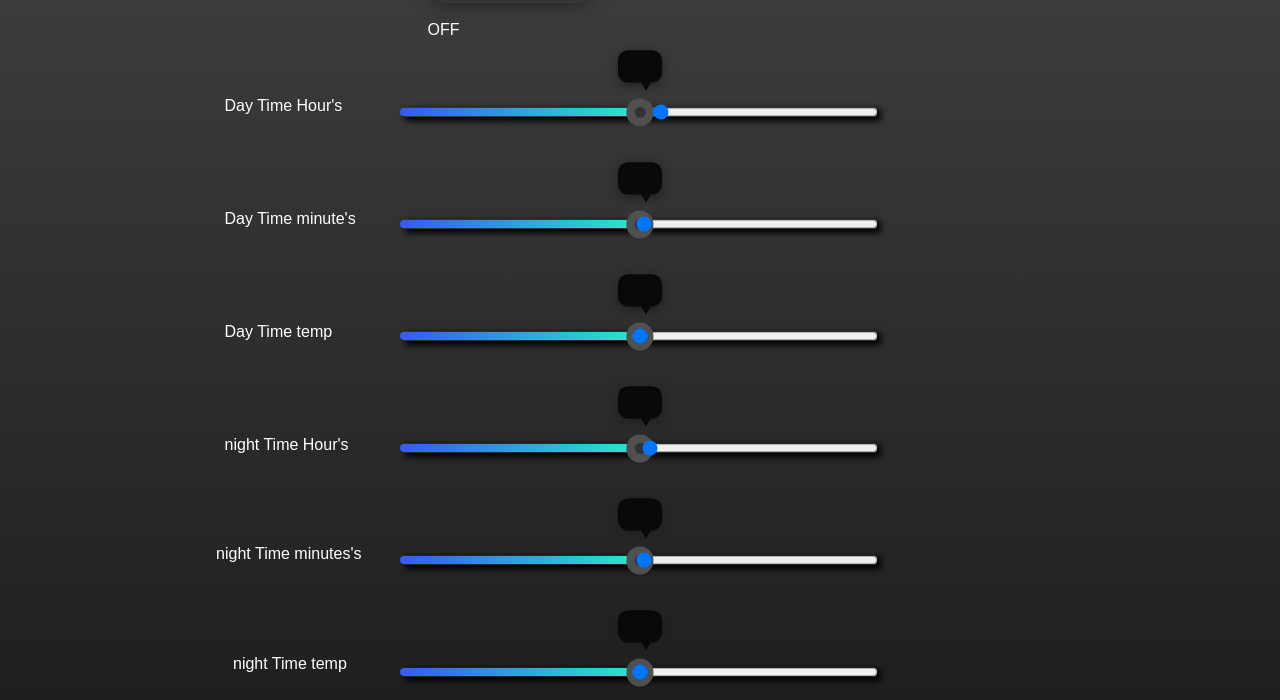
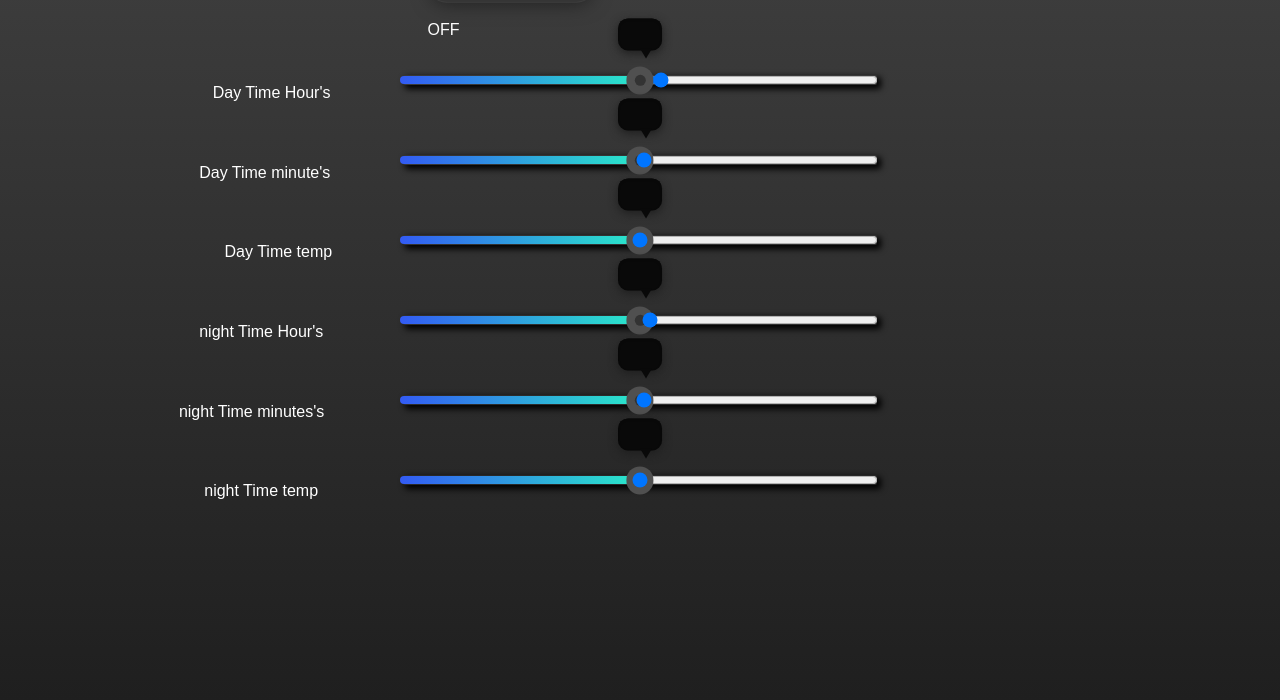
Before and after one commit to Mick04/tortoise_temperature_control, a website: page settings.html in a window 1280 px wide. Shown: the part 132-832 px from the top of the page. Drawn offline with Linux system fonts and the light colour scheme; a script that the page names is missing.

Commit message:
restyled the sliders and the text

```diff
--- a/tempStyle.css
+++ b/tempStyle.css
@@ -131,8 +131,8 @@ input:checked[type="checkbox"]::after {
 #d-hours {
   color: white;
   position: absolute;
-  top: 120%;
-  left: -120%;
+  top: 110%;
+  left: -127%;
 }
 /**************************************/
 /* position the whole AM hours slider */
@@ -140,38 +140,38 @@ input:checked[type="checkbox"]::after {
 #d-minutes {
   color: white;
   position: absolute;
-  top: 205%;
-  left: -120%;
+  top: 170%;
+  left: -135%;
 }
 #d-temp {
   color: white;
   position: absolute;
-  top: 290%;
+  top: 230%;
   left: -120%;
 }
 #n-hours {
   color: white;
   position: absolute;
-  top: 375%;
-  left: -120%;
+  top: 290%;
+  left: -135%;
 }
 #n-minutes {
   color: white;
   position: absolute;
-  top: 457%;
-  left: -125%;
+  top: 350%;
+  left: -147%;
 }
 #n-temp {
   color: white;
   position: absolute;
-  top: 540%;
-  left: -115%;
+  top: 410%;
+  left: -132%;
 }
 
 .range-slider {
   top: 4%;
   max-width: 30em;
-  margin: 6em auto;
+  margin: 4em auto;
   position: relative;
   display: flex;
 }
```
